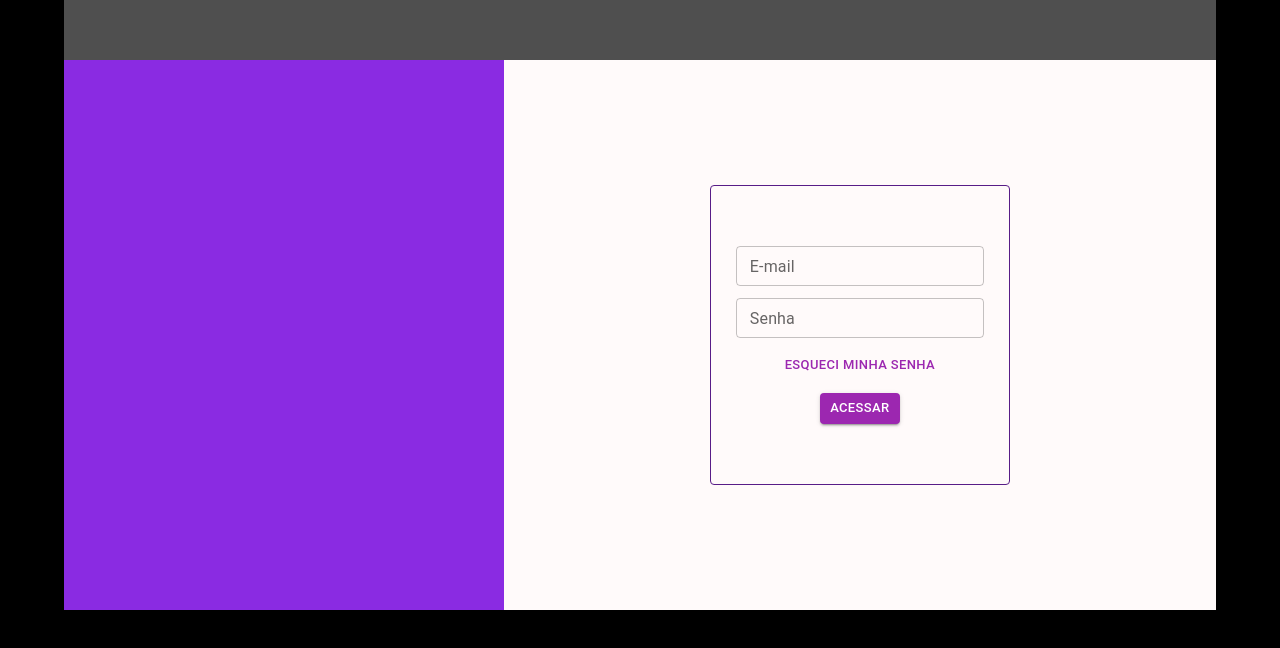
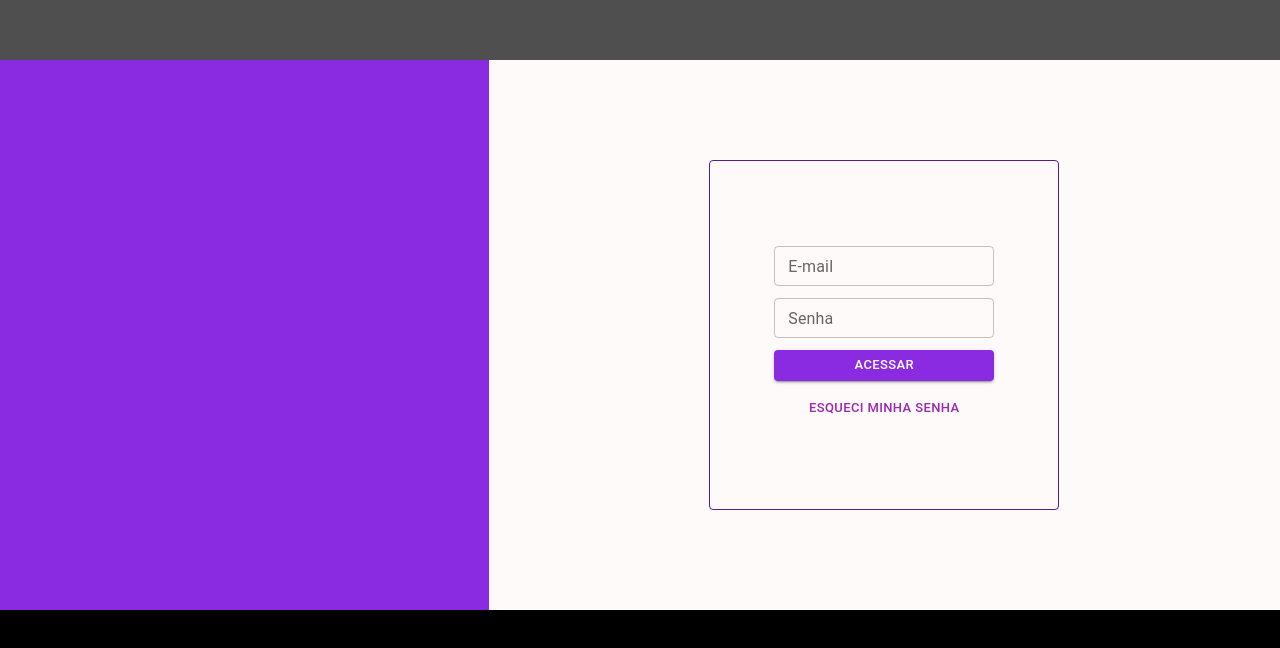
Before and after one commit to alissondiniz20/contacts-FrontEnd, a React (Vite) app: page / in a window 1280 px wide. Shown: the top 648 px of the page. Built offline with nearby package versions, Linux system fonts and the light colour scheme.

Commit message:
Interface Login.2

```diff
--- a/src/Router.tsx
+++ b/src/Router.tsx
@@ -1,4 +1,4 @@
-import { Home } from "@mui/icons-material";
+import { Home } from "./pages/Home/index";
 import { Route, Routes } from "react-router-dom";
 import { Autenticacao } from "./pages/Autenticacao";
 import { DefaultLayout } from "./layouts/DefaultLayout";
@@ -8,7 +8,7 @@ export function AppRouter() {
     <Routes>
       <Route path="/" element={<DefaultLayout />}>
         <Route path="/" element={<Autenticacao />}>
-          <Route path="/" element={<Home />} />
+          <Route path="/home" element={<Home />} />
         </Route>
       </Route>
     </Routes>
--- a/src/layouts/DefaultLayout/index.tsx
+++ b/src/layouts/DefaultLayout/index.tsx
@@ -4,12 +4,11 @@ import { Box, Container } from "@mui/material";
 
 export function DefaultLayout() {
   return (
-    <Container maxWidth="lg">
     <Box
       alignContent="center"
       justifyContent="center"
       sx={{
-          backgroundColor: "#202024",
+        backgroundColor: "black",
         width: "100%",
         height: "100%",
       }}
@@ -17,6 +16,5 @@ export function DefaultLayout() {
       <Header />
       <Outlet />
     </Box>
-    </Container>
   );
 }
--- a/src/pages/Autenticacao/Login.tsx
+++ b/src/pages/Autenticacao/Login.tsx
@@ -12,9 +12,10 @@ export function Login() {
         alignItems="center"
         justifyContent="center"
         sx={{
+          padding: 8,
           backgroundColor: "#FFFAFA",
-          width: 300,
-          height: 300,
+          width: 350,
+          height: 350,
         }}
         border={1}
         borderRadius={1}
@@ -36,6 +37,19 @@ export function Login() {
           color="secondary"
         />
         <Button
+          variant="contained"
+          size="small"
+          sx={{
+            color: "#FFFFFF",
+            backgroundColor: "#8A2BE2",
+            ":hover": {
+              backgroundColor: "#720cd1",
+            },
+          }}
+        >
+          Acessar
+        </Button>
+        <Button
           justify-content=""
           href="esqueci-minha-senha"
           variant="text"
@@ -44,9 +58,6 @@ export function Login() {
         >
           Esqueci minha senha
         </Button>
-        <Button variant="contained" size="small" color="secondary">
-          Acessar
-        </Button>
       </Box>
     </>
   );
--- a/src/pages/Autenticacao/Modal.tsx
+++ b/src/pages/Autenticacao/Modal.tsx
@@ -1,4 +1,4 @@
-import { Box, Container } from "@mui/material";
+import { Box } from "@mui/material";
 import { Login } from "./Login";
 
 export function Modal() {
--- a/src/pages/Home/index.module.css
+++ /dev/null
@@ -1,3 +0,0 @@
-.add {
-  padding: 0 0 0 1rem;
-}
--- a/src/styles/global.css
+++ b/src/styles/global.css
@@ -6,9 +6,11 @@
 * {
   margin: 0;
   padding: 0;
+  width: 100%;
   box-sizing: border-box;
 }
 
 body {
   background: #000;
+  margin: 0px;
 }
```
Lines whose indentation alone changed are shown as unchanged.
